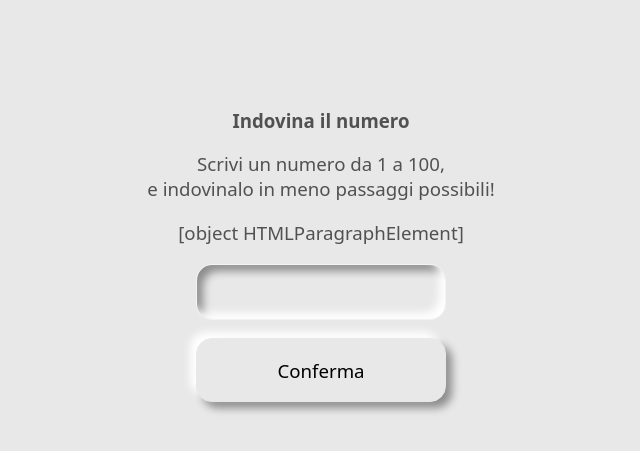
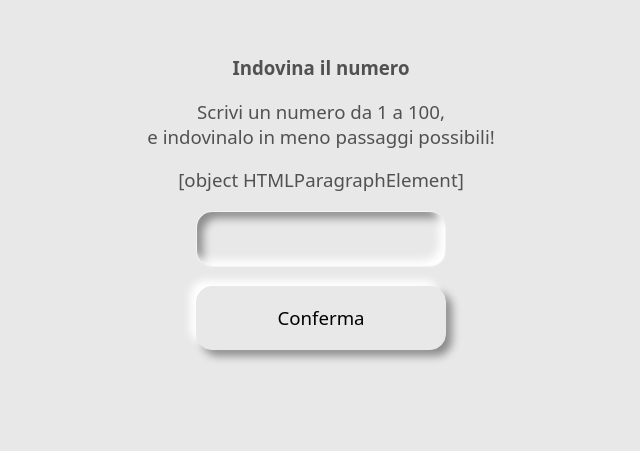
Before and after one commit to bitoesposito/indovina-numero, a plain HTML site: page index.html in a window 1280 px wide. Shown: the part 145-596 px from the top of the page, without its empty margins (319-959 px from the left). Drawn offline with Linux system fonts and the light colour scheme.

Commit message:
layout fix

```diff
--- a/style.css
+++ b/style.css
@@ -27,8 +27,7 @@ body {
     display: flex;
     flex-direction: column;
     align-items: center;
-    justify-content: center;
-    margin: auto;
+    margin-top: 200px;
     text-align: center;
 }
 
```
